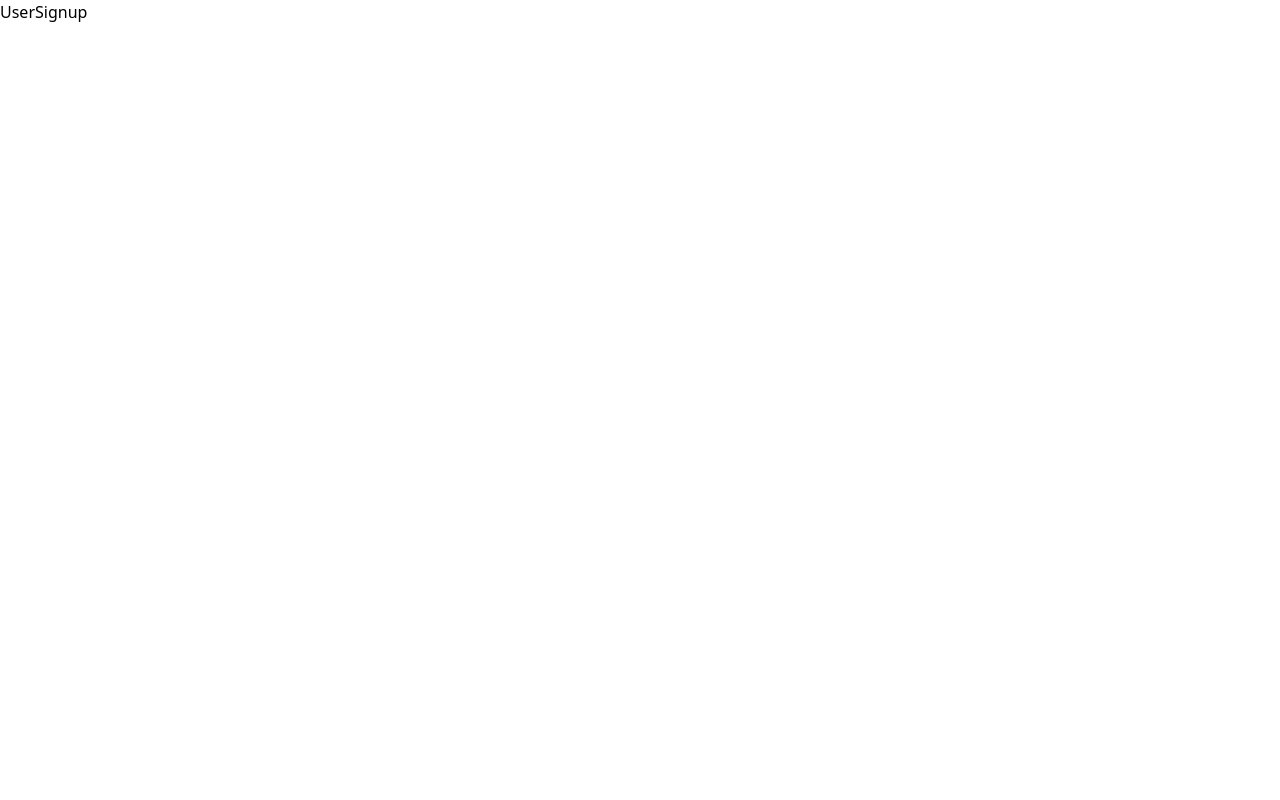
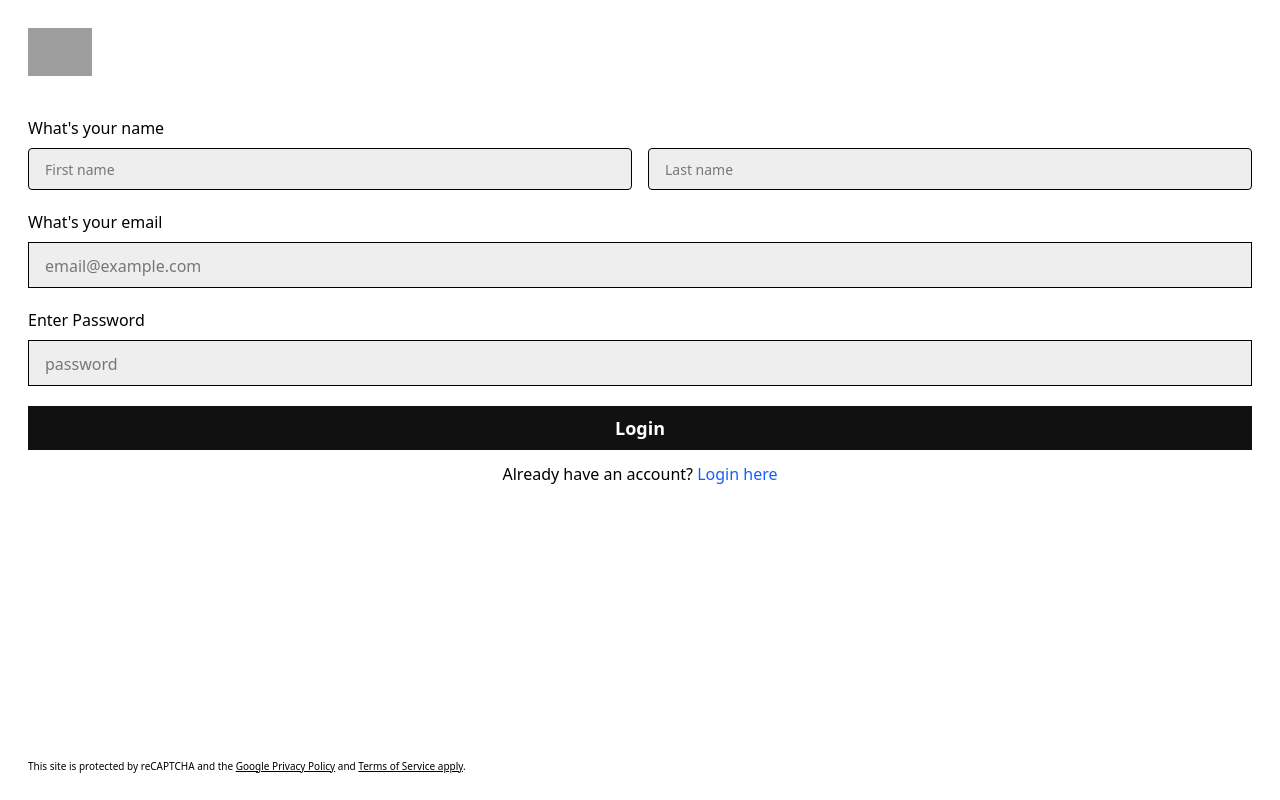
Before and after one commit to YeahitsDivyansh/UBER-CLONE, a React (Vite) app in the folder frontend/: page /signup in a window 1280 px wide. Built offline with nearby package versions, Linux system fonts and the light colour scheme; grey boxes are pictures that could not be loaded.

Commit message:
user signup and captain login initiated

```diff
--- a/frontend/src/App.jsx
+++ b/frontend/src/App.jsx
@@ -3,7 +3,7 @@ import Home from "./pages/Home";
 import UserLogin from "./pages/UserLogin";
 import UserSignup from "./pages/UserSignup";
 import CaptainSignup from "./pages/CaptainSignup";
-import Captainlogin from "./pages/CaptainLogin";
+import Captainlogin from "./pages/Captainlogin";
 
 const App = () => {
   return (
--- a/frontend/src/pages/Captainlogin.jsx
+++ b/frontend/src/pages/Captainlogin.jsx
@@ -3,15 +3,14 @@ import { Link } from "react-router-dom";
 const Captainlogin = () => {
   const [email, setEmail] = useState("");
   const [password, setPassword] = useState("");
-  const [userData, setUserData] = useState({});
+  const [captainData, setCaptainData] = useState("");
 
   const submitHandler = (e) => {
     e.preventDefault();
-    setUserData({
+    setCaptainData({
       email: email,
-      password: password,
+      password,
     });
-    console.log(userData);
     setEmail("");
     setPassword("");
   };
@@ -20,7 +19,7 @@ const Captainlogin = () => {
     <div className="p-7 h-screen flex flex-col justify-between">
       <div>
         <img
-          className="w-16 mb-10"
+          className="w-20 mb-3"
           src="https://www.svgrepo.com/show/505031/uber-driver.svg"
         />
         <form
@@ -56,7 +55,7 @@ const Captainlogin = () => {
         </form>
         <p className="text-center">
           Join a fleet ?
-          <Link to="/signup" className="text-blue-600">
+          <Link to="/captain-signup" className="text-blue-600">
             Register as a Captain
           </Link>
         </p>
@@ -64,7 +63,7 @@ const Captainlogin = () => {
 
       <div>
         <Link
-          to="/captain-login"
+          to="/login"
           className="bg-[#d5622d] flex items-center justify-center text-white font-semibold mb-5 px-4 py-2 w-full text-lg placeholder:text-base"
         >
           Sign in as User
--- a/frontend/src/pages/UserSignup.jsx
+++ b/frontend/src/pages/UserSignup.jsx
@@ -1,5 +1,106 @@
+import { useState } from "react";
+import { Link } from "react-router-dom";
+
 const UserSignup = () => {
-  return <div>UserSignup</div>;
+  const [email, setEmail] = useState("");
+  const [password, setPassword] = useState("");
+  const [firstName, setFirstName] = useState("");
+  const [lastName, setLastName] = useState("");
+  const [userData, setUserData] = useState({});
+
+  const submitHandler = (e) => {
+    e.preventDefault();
+    // Add your code here
+    setUserData({
+      username: {
+        firstName: firstName,
+        lastName: lastName,
+      },
+      email: email,
+      password: password,
+    });
+    console.log(userData);
+
+    setEmail("");
+    setPassword("");
+    setFirstName("");
+    setLastName("");
+  };
+  return (
+    <div className="p-7 h-screen flex flex-col justify-between">
+      <div>
+        <img
+          className="w-16 mb-10"
+          src="https://upload.wikimedia.org/wikipedia/commons/5/58/Uber_logo_2018.svg"
+        />
+        <form
+          onSubmit={(e) => {
+            submitHandler(e);
+          }}
+        >
+          <h3 className="text-base font-medium mb-2">What&apos;s your name</h3>
+          <div className="flex gap-4 mb-5">
+            <input
+              required
+              type="text"
+              className="bg-[#eeeeee] w-1/2 rounded px-4 py-2 border text-base placeholder:text-sm"
+              placeholder="First name"
+              value={firstName}
+              onChange={(e) => setFirstName(e.target.value)}
+            />
+            <input
+              required
+              type="text"
+              className="bg-[#eeeeee] w-1/2 rounded px-4 py-2 border text-base placeholder:text-sm"
+              placeholder="Last name"
+              value={lastName}
+              onChange={(e) => setLastName(e.target.value)}
+            />
+          </div>
+
+          <h3 className="text-base font-medium mb-2">What&apos;s your email</h3>
+
+          <input
+            required
+            className="bg-[#eeeeee] mb-5 px-4 py-2 border w-full text-lg placeholder:text-base"
+            placeholder="email@example.com"
+            type="email"
+            value={email}
+            onChange={(e) => setEmail(e.target.value)}
+          />
+
+          <h3 className="text-base font-medium mb-2">Enter Password</h3>
+
+          <input
+            type="password"
+            required
+            value={password}
+            onChange={(e) => setPassword(e.target.value)}
+            placeholder="password"
+            className="bg-[#eeeeee] mb-5 px-4 py-2 border w-full text-lg placeholder:text-base"
+          />
+
+          <button className="bg-[#111] text-white font-semibold mb-3 px-4 py-2 w-full text-lg placeholder:text-base">
+            Login
+          </button>
+        </form>
+        <p className="text-center">
+          Already have an account?{" "}
+          <Link to="/login" className="text-blue-600">
+            Login here
+          </Link>
+        </p>
+      </div>
+
+      <div>
+        <p className="text-[10px] leading-tight">
+          This site is protected by reCAPTCHA and the{" "}
+          <span className="underline">Google Privacy Policy</span> and{" "}
+          <span className="underline">Terms of Service apply</span>.
+        </p>
+      </div>
+    </div>
+  );
 };
 
 export default UserSignup;
```
